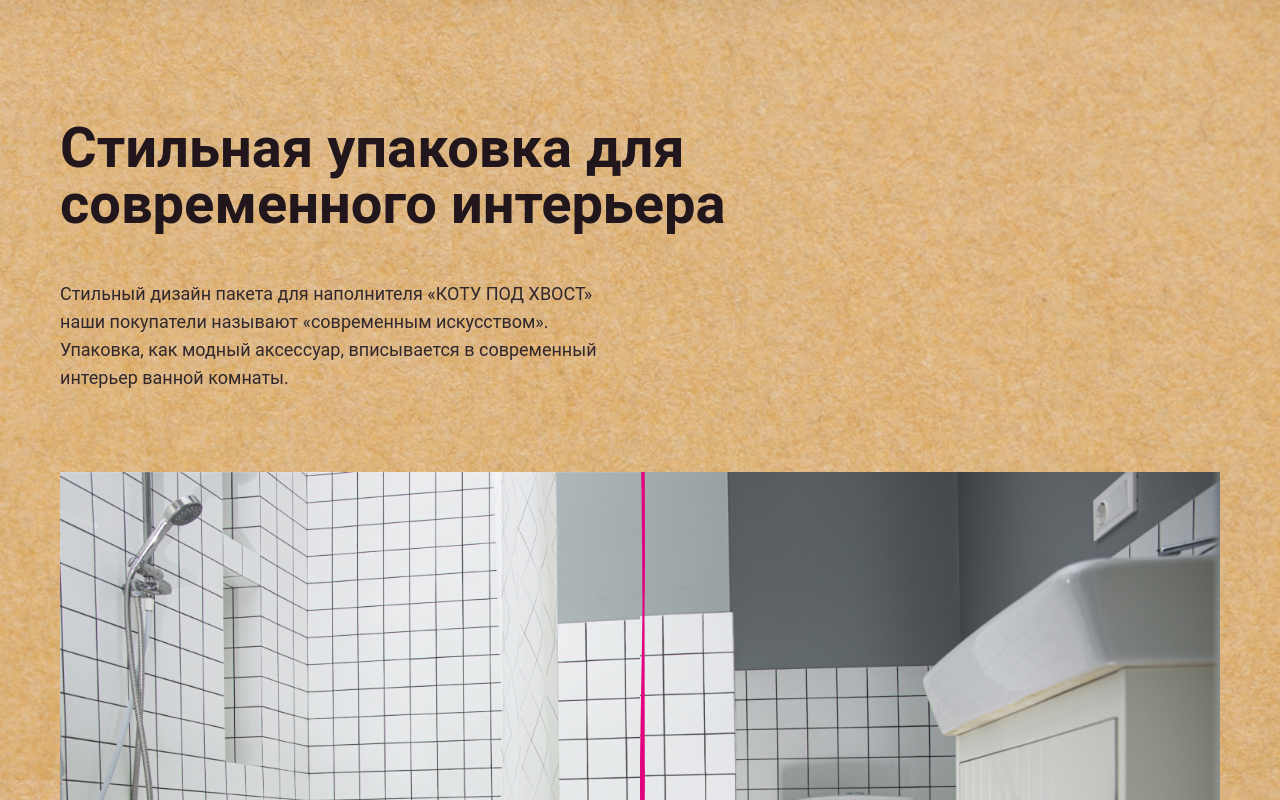
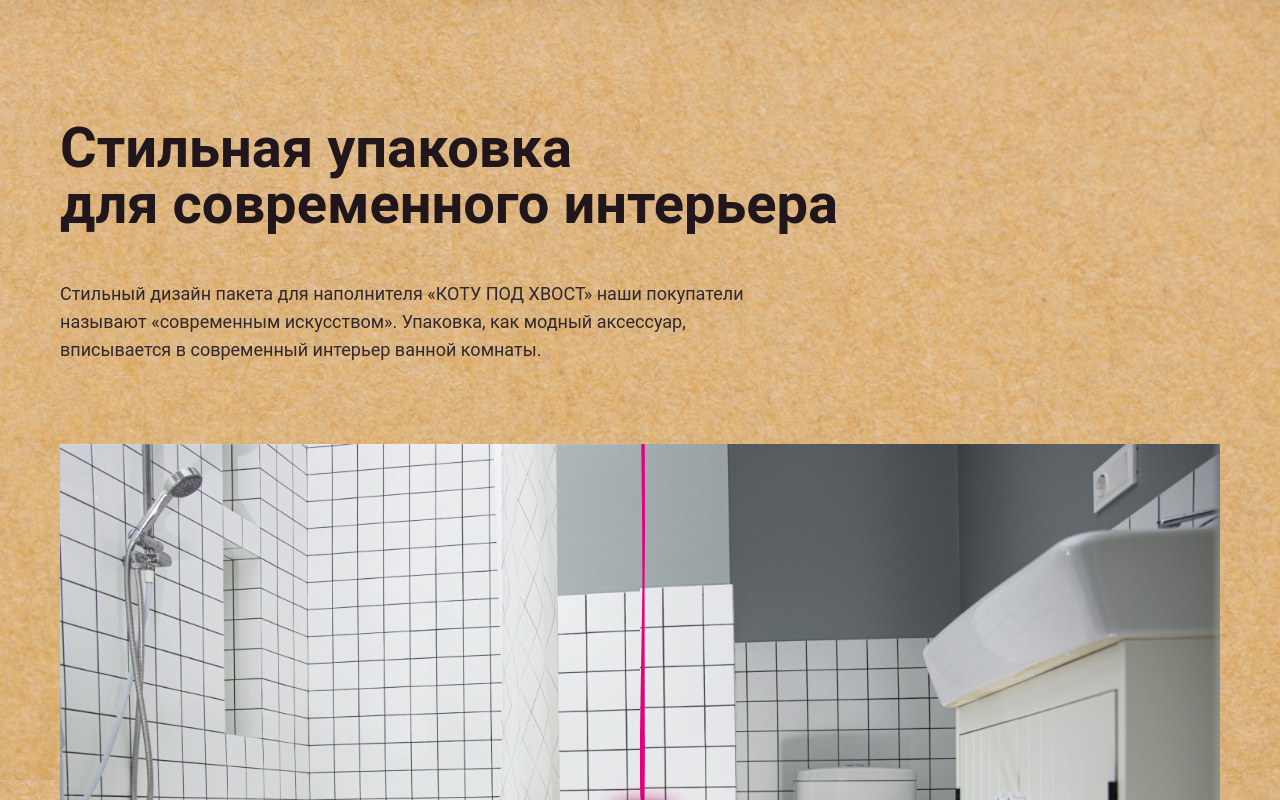
Before and after one commit to hamsterartit/kotupodhvost, a website: page app/templates/index.html in a window 1280 px wide. Shown: the part 1620-2420 px from the top of the page. Drawn offline with nearby package versions, Linux system fonts and the light colour scheme; files that its build step writes are made by us from their sources; files whose address does not match are found by name; a web font is replaced by a local one.

Commit message:
added files

```diff
--- a/app/styles/scss/ui/_package.scss
+++ b/app/styles/scss/ui/_package.scss
@@ -18,6 +18,7 @@
     text-align: center;
     color: $c-primary-text;
     margin-top: 16px;
+    border-radius: $br;
 
     @include for-size(tablet-portrait-up) {
       position: absolute;
--- a/app/styles/scss/ui/_ui.scss
+++ b/app/styles/scss/ui/_ui.scss
@@ -43,7 +43,7 @@
 
   &__heading {
     @include for-size(tablet-landscape-up) {
-      width: 60%;
+      width: 57%;
 
       &--full {
         width: 75%;
@@ -61,6 +61,13 @@
       font-size: rem(56);
       line-height: rem(56);
       margin-bottom: 48px;
+    }
+
+    &--custom {
+      @include for-size(tablet-landscape-up) {
+       display: flex;
+        flex-direction: column;
+      }
     }
 
     &--politics {
--- a/app/templates/page-blocks/package.html
+++ b/app/templates/page-blocks/package.html
@@ -1,8 +1,8 @@
 <section class="section package">
     <div class="container">
-        <div class="section__heading">
-            <h2 class="section__title">Стильная упаковка
-                для современного интерьера</h2>
+        <div class="section__heading section__heading--full">
+            <h2 class="section__title section__title--custom"><span>Стильная упаковка</span>
+                <span>для  современного интерьера</span></h2>
             <p class="section__subtitle">Стильный дизайн пакета для наполнителя «КОТУ ПОД ХВОСТ» наши покупатели
                 называют «современным искусством». Упаковка, как модный аксессуар, вписывается в современный
                 интерьер ванной комнаты.</p>
```
Also changed, not shown: dist/index.html, dist/styles/css/styles.css, dist/styles/css/styles.min.css.
